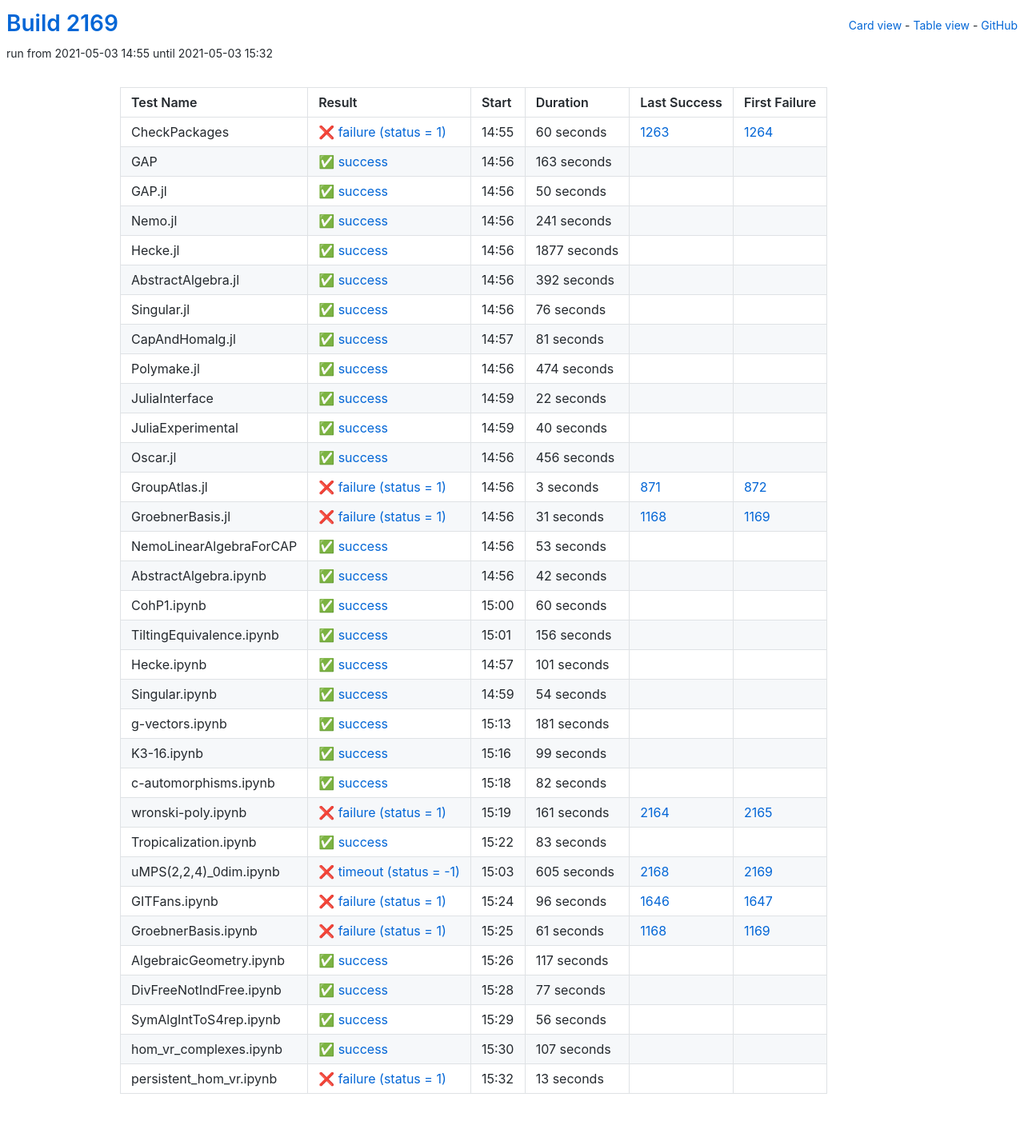
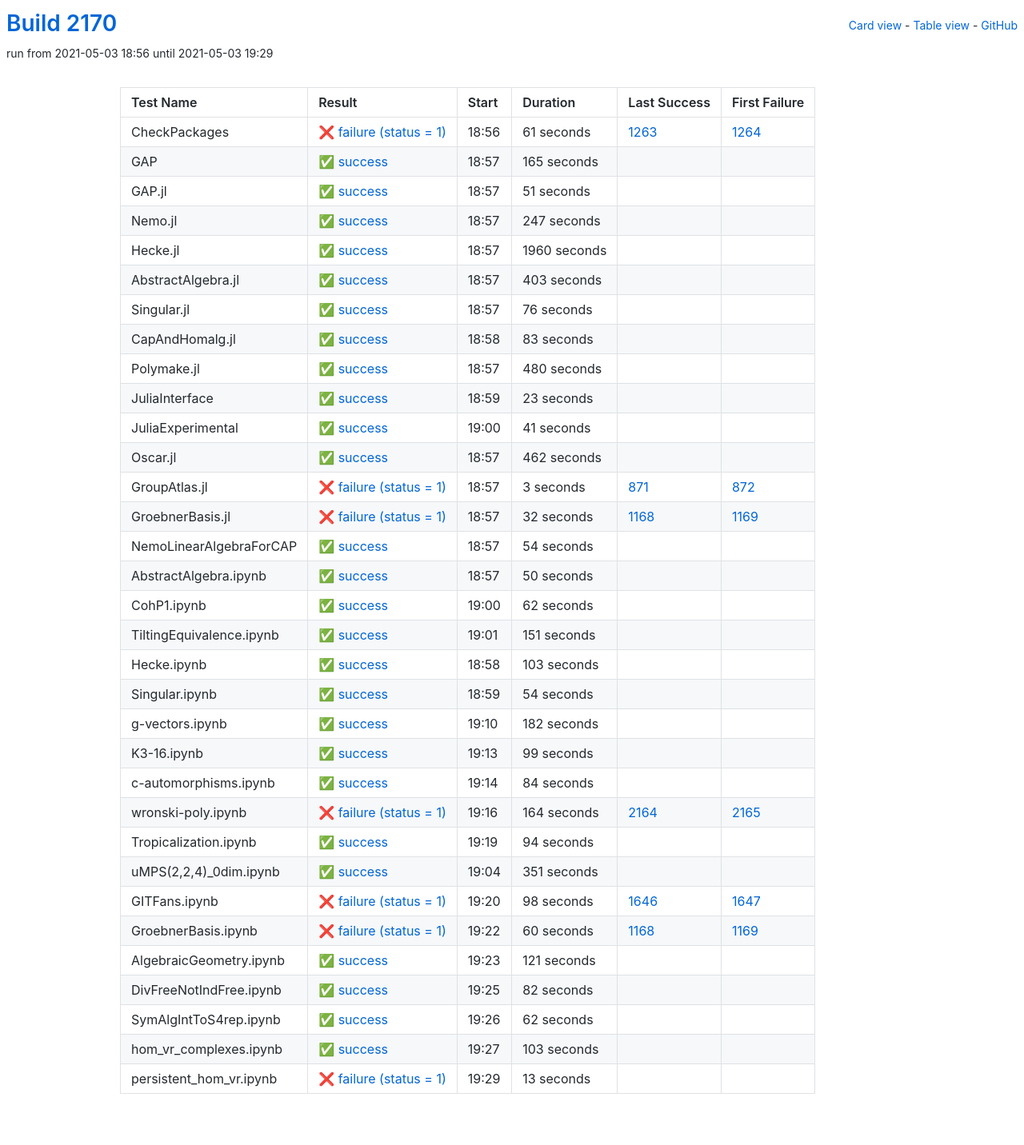
Before and after one commit to oscar-system/oscar-ci-status-stable, a Jekyll site: the page built from table.html, in a window 1280 px wide. Shown: the whole page at 80% size. Built offline with Jekyll 4.4.1, drawn with Linux system fonts in a browser that asks for light colours.

Commit message:
Build #2170

```diff
--- a/_data/ci.yml
+++ b/_data/ci.yml
@@ -1,6 +1,6 @@
 ---
-build: 2169
-build_url: https://oscarci.mathematik.uni-kl.de/job/oscar-stable/2169/
+build: 2170
+build_url: https://oscarci.mathematik.uni-kl.de/job/oscar-stable/2170/
 job: oscar-stable
 organization: oscar-system
 repo: oscar-ci-status-stable
@@ -8,80 +8,80 @@ repourl: https://github.com/oscar-system/oscar-ci-status-stable
 tests:
 - name: CheckPackages
   id: checkpackages
-  log: https://oscarci.mathematik.uni-kl.de/job/oscar-stable/2169/artifact/logs/build-2169/CheckPackages.log
-  start: 2021-05-03 14:55
+  log: https://oscarci.mathematik.uni-kl.de/job/oscar-stable/2170/artifact/logs/build-2170/CheckPackages.log
+  start: 2021-05-03 18:56
   success: false
   exitcode: 1
   status: failure
-  duration: 60
+  duration: 61
   last_success: 1263
   last_success_url: https://oscarci.mathematik.uni-kl.de/job/oscar-stable/1263/
   first_failure: 1264
   first_failure_url: https://oscarci.mathematik.uni-kl.de/job/oscar-stable/1264/
 - name: GAP
   id: gap
-  log: https://oscarci.mathematik.uni-kl.de/job/oscar-stable/2169/artifact/logs/build-2169/GAP.log
-  start: 2021-05-03 14:56
+  log: https://oscarci.mathematik.uni-kl.de/job/oscar-stable/2170/artifact/logs/build-2170/GAP.log
+  start: 2021-05-03 18:57
   success: true
   exitcode: 0
   status: success
-  duration: 163
+  duration: 165
   last_success: false
   last_success_url:
   first_failure: false
   first_failure_url:
 - name: GAP.jl
   id: gap-jl
-  log: https://oscarci.mathematik.uni-kl.de/job/oscar-stable/2169/artifact/logs/build-2169/GAP.jl.log
-  start: 2021-05-03 14:56
+  log: https://oscarci.mathematik.uni-kl.de/job/oscar-stable/2170/artifact/logs/build-2170/GAP.jl.log
+  start: 2021-05-03 18:57
   success: true
   exitcode: 0
   status: success
-  duration: 50
+  duration: 51
   last_success: false
   last_success_url:
   first_failure: false
   first_failure_url:
 - name: Nemo.jl
   id: nemo-jl
-  log: https://oscarci.mathematik.uni-kl.de/job/oscar-stable/2169/artifact/logs/build-2169/Nemo.jl.log
-  start: 2021-05-03 14:56
+  log: https://oscarci.mathematik.uni-kl.de/job/oscar-stable/2170/artifact/logs/build-2170/Nemo.jl.log
+  start: 2021-05-03 18:57
   success: true
   exitcode: 0
   status: success
-  duration: 241
+  duration: 247
   last_success: false
   last_success_url:
   first_failure: false
   first_failure_url:
 - name: Hecke.jl
   id: hecke-jl
-  log: https://oscarci.mathematik.uni-kl.de/job/oscar-stable/2169/artifact/logs/build-2169/Hecke.jl.log
-  start: 2021-05-03 14:56
+  log: https://oscarci.mathematik.uni-kl.de/job/oscar-stable/2170/artifact/logs/build-2170/Hecke.jl.log
+  start: 2021-05-03 18:57
   success: true
   exitcode: 0
   status: success
-  duration: 1877
+  duration: 1960
   last_success: false
   last_success_url:
   first_failure: false
   first_failure_url:
 - name: AbstractAlgebra.jl
   id: abstractalgebra-jl
-  log: https://oscarci.mathematik.uni-kl.de/job/oscar-stable/2169/artifact/logs/build-2169/AbstractAlgebra.jl.log
-  start: 2021-05-03 14:56
+  log: https://oscarci.mathematik.uni-kl.de/job/oscar-stable/2170/artifact/logs/build-2170/AbstractAlgebra.jl.log
+  start: 2021-05-03 18:57
   success: true
   exitcode: 0
   status: success
-  duration: 392
+  duration: 403
   last_success: false
   last_success_url:
   first_failure: false
   first_failure_url:
 - name: Singular.jl
   id: singular-jl
-  log: https://oscarci.mathematik.uni-kl.de/job/oscar-stable/2169/artifact/logs/build-2169/Singular.jl.log
-  start: 2021-05-03 14:56
+  log: https://oscarci.mathematik.uni-kl.de/job/oscar-stable/2170/artifact/logs/build-2170/Singular.jl.log
+  start: 2021-05-03 18:57
   success: true
   exitcode: 0
   status: success
@@ -92,68 +92,68 @@ tests:
   first_failure_url:
 - name: CapAndHomalg.jl
   id: capandhomalg-jl
-  log: https://oscarci.mathematik.uni-kl.de/job/oscar-stable/2169/artifact/logs/build-2169/CapAndHomalg.jl.log
-  start: 2021-05-03 14:57
+  log: https://oscarci.mathematik.uni-kl.de/job/oscar-stable/2170/artifact/logs/build-2170/CapAndHomalg.jl.log
+  start: 2021-05-03 18:58
   success: true
   exitcode: 0
   status: success
-  duration: 81
+  duration: 83
   last_success: false
   last_success_url:
   first_failure: false
   first_failure_url:
 - name: Polymake.jl
   id: polymake-jl
-  log: https://oscarci.mathematik.uni-kl.de/job/oscar-stable/2169/artifact/logs/build-2169/Polymake.jl.log
-  start: 2021-05-03 14:56
+  log: https://oscarci.mathematik.uni-kl.de/job/oscar-stable/2170/artifact/logs/build-2170/Polymake.jl.log
+  start: 2021-05-03 18:57
   success: true
   exitcode: 0
   status: success
-  duration: 474
+  duration: 480
   last_success: false
   last_success_url:
   first_failure: false
   first_failure_url:
 - name: JuliaInterface
   id: juliainterface
-  log: https://oscarci.mathematik.uni-kl.de/job/oscar-stable/2169/artifact/logs/build-2169/JuliaInterface.log
-  start: 2021-05-03 14:59
+  log: https://oscarci.mathematik.uni-kl.de/job/oscar-stable/2170/artifact/logs/build-2170/JuliaInterface.log
+  start: 2021-05-03 18:59
   success: true
   exitcode: 0
   status: success
-  duration: 22
+  duration: 23
   last_success: false
   last_success_url:
   first_failure: false
   first_failure_url:
 - name: JuliaExperimental
   id: juliaexperimental
-  log: https://oscarci.mathematik.uni-kl.de/job/oscar-stable/2169/artifact/logs/build-2169/JuliaExperimental.log
-  start: 2021-05-03 14:59
+  log: https://oscarci.mathematik.uni-kl.de/job/oscar-stable/2170/artifact/logs/build-2170/JuliaExperimental.log
+  start: 2021-05-03 19:00
   success: true
   exitcode: 0
   status: success
-  duration: 40
+  duration: 41
   last_success: false
   last_success_url:
   first_failure: false
   first_failure_url:
 - name: Oscar.jl
   id: oscar-jl
-  log: https://oscarci.mathematik.uni-kl.de/job/oscar-stable/2169/artifact/logs/build-2169/Oscar.jl.log
-  start: 2021-05-03 14:56
+  log: https://oscarci.mathematik.uni-kl.de/job/oscar-stable/2170/artifact/logs/build-2170/Oscar.jl.log
+  start: 2021-05-03 18:57
   success: true
   exitcode: 0
   status: success
-  duration: 456
+  duration: 462
   last_success: false
   last_success_url:
   first_failure: false
   first_failure_url:
 - name: GroupAtlas.jl
   id: groupatlas-jl
-  log: https://oscarci.mathematik.uni-kl.de/job/oscar-stable/2169/artifact/logs/build-2169/GroupAtlas.jl.log
-  start: 2021-05-03 14:56
+  log: https://oscarci.mathematik.uni-kl.de/job/oscar-stable/2170/artifact/logs/build-2170/GroupAtlas.jl.log
+  start: 2021-05-03 18:57
   success: false
   exitcode: 1
   status: failure
@@ -164,80 +164,80 @@ tests:
   first_failure_url: https://oscarci.mathematik.uni-kl.de/job/oscar-stable/872/
 - name: GroebnerBasis.jl
   id: groebnerbasis-jl
-  log: https://oscarci.mathematik.uni-kl.de/job/oscar-stable/2169/artifact/logs/build-2169/GroebnerBasis.jl.log
-  start: 2021-05-03 14:56
+  log: https://oscarci.mathematik.uni-kl.de/job/oscar-stable/2170/artifact/logs/build-2170/GroebnerBasis.jl.log
+  start: 2021-05-03 18:57
   success: false
   exitcode: 1
   status: failure
-  duration: 31
+  duration: 32
   last_success: 1168
   last_success_url: https://oscarci.mathematik.uni-kl.de/job/oscar-stable/1168/
   first_failure: 1169
   first_failure_url: https://oscarci.mathematik.uni-kl.de/job/oscar-stable/1169/
 - name: NemoLinearAlgebraForCAP
   id: nemolinearalgebraforcap
-  log: https://oscarci.mathematik.uni-kl.de/job/oscar-stable/2169/artifact/logs/build-2169/NemoLinearAlgebraForCAP.log
-  start: 2021-05-03 14:56
+  log: https://oscarci.mathematik.uni-kl.de/job/oscar-stable/2170/artifact/logs/build-2170/NemoLinearAlgebraForCAP.log
+  start: 2021-05-03 18:57
   success: true
   exitcode: 0
   status: success
-  duration: 53
+  duration: 54
   last_success: false
   last_success_url:
   first_failure: false
   first_failure_url:
 - name: AbstractAlgebra.ipynb
   id: abstractalgebra-ipynb
-  log: https://oscarci.mathematik.uni-kl.de/job/oscar-stable/2169/artifact/logs/build-2169/AbstractAlgebra.ipynb.log
-  start: 2021-05-03 14:56
+  log: https://oscarci.mathematik.uni-kl.de/job/oscar-stable/2170/artifact/logs/build-2170/AbstractAlgebra.ipynb.log
+  start: 2021-05-03 18:57
   success: true
   exitcode: 0
   status: success
-  duration: 42
+  duration: 50
   last_success: false
   last_success_url:
   first_failure: false
   first_failure_url:
 - name: CohP1.ipynb
   id: cohp1-ipynb
-  log: https://oscarci.mathematik.uni-kl.de/job/oscar-stable/2169/artifact/logs/build-2169/CohP1.ipynb.log
-  start: 2021-05-03 15:00
+  log: https://oscarci.mathematik.uni-kl.de/job/oscar-stable/2170/artifact/logs/build-2170/CohP1.ipynb.log
+  start: 2021-05-03 19:00
   success: true
   exitcode: 0
   status: success
-  duration: 60
+  duration: 62
   last_success: false
   last_success_url:
   first_failure: false
   first_failure_url:
 - name: TiltingEquivalence.ipynb
   id: tiltingequivalence-ipynb
-  log: https://oscarci.mathematik.uni-kl.de/job/oscar-stable/2169/artifact/logs/build-2169/TiltingEquivalence.ipynb.log
-  start: 2021-05-03 15:01
+  log: https://oscarci.mathematik.uni-kl.de/job/oscar-stable/2170/artifact/logs/build-2170/TiltingEquivalence.ipynb.log
+  start: 2021-05-03 19:01
   success: true
   exitcode: 0
   status: success
-  duration: 156
+  duration: 151
   last_success: false
   last_success_url:
   first_failure: false
   first_failure_url:
 - name: Hecke.ipynb
   id: hecke-ipynb
-  log: https://oscarci.mathematik.uni-kl.de/job/oscar-stable/2169/artifact/logs/build-2169/Hecke.ipynb.log
-  start: 2021-05-03 14:57
+  log: https://oscarci.mathematik.uni-kl.de/job/oscar-stable/2170/artifact/logs/build-2170/Hecke.ipynb.log
+  start: 2021-05-03 18:58
   success: true
   exitcode: 0
   status: success
-  duration: 101
+  duration: 103
   last_success: false
   last_success_url:
   first_failure: false
   first_failure_url:
 - name: Singular.ipynb
   id: singular-ipynb
-  log: https://oscarci.mathematik.uni-kl.de/job/oscar-stable/2169/artifact/logs/build-2169/Singular.ipynb.log
-  start: 2021-05-03 14:59
+  log: https://oscarci.mathematik.uni-kl.de/job/oscar-stable/2170/artifact/logs/build-2170/Singular.ipynb.log
+  start: 2021-05-03 18:59
   success: true
   exitcode: 0
   status: success
@@ -248,20 +248,20 @@ tests:
   first_failure_url:
 - name: g-vectors.ipynb
   id: g-vectors-ipynb
-  log: https://oscarci.mathematik.uni-kl.de/job/oscar-stable/2169/artifact/logs/build-2169/g-vectors.ipynb.log
-  start: 2021-05-03 15:13
+  log: https://oscarci.mathematik.uni-kl.de/job/oscar-stable/2170/artifact/logs/build-2170/g-vectors.ipynb.log
+  start: 2021-05-03 19:10
   success: true
   exitcode: 0
   status: success
-  duration: 181
+  duration: 182
   last_success: false
   last_success_url:
   first_failure: false
   first_failure_url:
 - name: K3-16.ipynb
   id: k3-16-ipynb
-  log: https://oscarci.mathematik.uni-kl.de/job/oscar-stable/2169/artifact/logs/build-2169/K3-16.ipynb.log
-  start: 2021-05-03 15:16
+  log: https://oscarci.mathematik.uni-kl.de/job/oscar-stable/2170/artifact/logs/build-2170/K3-16.ipynb.log
+  start: 2021-05-03 19:13
   success: true
   exitcode: 0
   status: success
@@ -272,8 +272,92 @@ tests:
   first_failure_url:
 - name: c-automorphisms.ipynb
   id: c-automorphisms-ipynb
-  log: https://oscarci.mathematik.uni-kl.de/job/oscar-stable/2169/artifact/logs/build-2169/c-automorphisms.ipynb.log
-  start: 2021-05-03 15:18
+  log: https://oscarci.mathematik.uni-kl.de/job/oscar-stable/2170/artifact/logs/build-2170/c-automorphisms.ipynb.log
+  start: 2021-05-03 19:14
+  success: true
+  exitcode: 0
+  status: success
+  duration: 84
+  last_success: false
+  last_success_url:
+  first_failure: false
+  first_failure_url:
+- name: wronski-poly.ipynb
+  id: wronski-poly-ipynb
+  log: https://oscarci.mathematik.uni-kl.de/job/oscar-stable/2170/artifact/logs/build-2170/wronski-poly.ipynb.log
+  start: 2021-05-03 19:16
+  success: false
+  exitcode: 1
+  status: failure
+  duration: 164
+  last_success: 2164
+  last_success_url: https://oscarci.mathematik.uni-kl.de/job/oscar-stable/2164/
+  first_failure: 2165
+  first_failure_url: https://oscarci.mathematik.uni-kl.de/job/oscar-stable/2165/
+- name: Tropicalization.ipynb
+  id: tropicalization-ipynb
+  log: https://oscarci.mathematik.uni-kl.de/job/oscar-stable/2170/artifact/logs/build-2170/Tropicalization.ipynb.log
+  start: 2021-05-03 19:19
+  success: true
+  exitcode: 0
+  status: success
+  duration: 94
+  last_success: false
+  last_success_url:
+  first_failure: false
+  first_failure_url:
+- name: uMPS(2,2,4)_0dim.ipynb
+  id: umps-2-2-4-0dim-ipynb
+  log: https://oscarci.mathematik.uni-kl.de/job/oscar-stable/2170/artifact/logs/build-2170/uMPS-2-2-4-_0dim.ipynb.log
+  start: 2021-05-03 19:04
+  success: true
+  exitcode: 0
+  status: success
+  duration: 351
+  last_success: false
+  last_success_url:
+  first_failure: false
+  first_failure_url:
+- name: GITFans.ipynb
+  id: gitfans-ipynb
+  log: https://oscarci.mathematik.uni-kl.de/job/oscar-stable/2170/artifact/logs/build-2170/GITFans.ipynb.log
+  start: 2021-05-03 19:20
+  success: false
+  exitcode: 1
+  status: failure
+  duration: 98
+  last_success: 1646
+  last_success_url: https://oscarci.mathematik.uni-kl.de/job/oscar-stable/1646/
+  first_failure: 1647
+  first_failure_url: https://oscarci.mathematik.uni-kl.de/job/oscar-stable/1647/
+- name: GroebnerBasis.ipynb
+  id: groebnerbasis-ipynb
+  log: https://oscarci.mathematik.uni-kl.de/job/oscar-stable/2170/artifact/logs/build-2170/GroebnerBasis.ipynb.log
+  start: 2021-05-03 19:22
+  success: false
+  exitcode: 1
+  status: failure
+  duration: 60
+  last_success: 1168
+  last_success_url: https://oscarci.mathematik.uni-kl.de/job/oscar-stable/1168/
+  first_failure: 1169
+  first_failure_url: https://oscarci.mathematik.uni-kl.de/job/oscar-stable/1169/
+- name: AlgebraicGeometry.ipynb
+  id: algebraicgeometry-ipynb
+  log: https://oscarci.mathematik.uni-kl.de/job/oscar-stable/2170/artifact/logs/build-2170/AlgebraicGeometry.ipynb.log
+  start: 2021-05-03 19:23
+  success: true
+  exitcode: 0
+  status: success
+  duration: 121
+  last_success: false
+  last_success_url:
+  first_failure: false
+  first_failure_url:
+- name: DivFreeNotIndFree.ipynb
+  id: divfreenotindfree-ipynb
+  log: https://oscarci.mathematik.uni-kl.de/job/oscar-stable/2170/artifact/logs/build-2170/DivFreeNotIndFree.ipynb.log
+  start: 2021-05-03 19:25
   success: true
   exitcode: 0
   status: success
@@ -282,118 +366,34 @@ tests:
   last_success_url:
   first_failure: false
   first_failure_url:
-- name: wronski-poly.ipynb
-  id: wronski-poly-ipynb
-  log: https://oscarci.mathematik.uni-kl.de/job/oscar-stable/2169/artifact/logs/build-2169/wronski-poly.ipynb.log
-  start: 2021-05-03 15:19
-  success: false
-  exitcode: 1
-  status: failure
-  duration: 161
-  last_success: 2164
-  last_success_url: https://oscarci.mathematik.uni-kl.de/job/oscar-stable/2164/
-  first_failure: 2165
-  first_failure_url: https://oscarci.mathematik.uni-kl.de/job/oscar-stable/2165/
-- name: Tropicalization.ipynb
-  id: tropicalization-ipynb
-  log: https://oscarci.mathematik.uni-kl.de/job/oscar-stable/2169/artifact/logs/build-2169/Tropicalization.ipynb.log
-  start: 2021-05-03 15:22
+- name: SymAlgIntToS4rep.ipynb
+  id: symalginttos4rep-ipynb
+  log: https://oscarci.mathematik.uni-kl.de/job/oscar-stable/2170/artifact/logs/build-2170/SymAlgIntToS4rep.ipynb.log
+  start: 2021-05-03 19:26
   success: true
   exitcode: 0
   status: success
-  duration: 83
-  last_success: false
-  last_success_url:
-  first_failure: false
-  first_failure_url:
-- name: uMPS(2,2,4)_0dim.ipynb
-  id: umps-2-2-4-0dim-ipynb
-  log: https://oscarci.mathematik.uni-kl.de/job/oscar-stable/2169/artifact/logs/build-2169/uMPS-2-2-4-_0dim.ipynb.log
-  start: 2021-05-03 15:03
-  success: false
-  exitcode: -1
-  status: timeout
-  duration: 605
-  last_success: 2168
-  last_success_url: https://oscarci.mathematik.uni-kl.de/job/oscar-stable/2168/
-  first_failure: 2169
-  first_failure_url: https://oscarci.mathematik.uni-kl.de/job/oscar-stable/2169/
-- name: GITFans.ipynb
-  id: gitfans-ipynb
-  log: https://oscarci.mathematik.uni-kl.de/job/oscar-stable/2169/artifact/logs/build-2169/GITFans.ipynb.log
-  start: 2021-05-03 15:24
-  success: false
-  exitcode: 1
-  status: failure
-  duration: 96
-  last_success: 1646
-  last_success_url: https://oscarci.mathematik.uni-kl.de/job/oscar-stable/1646/
-  first_failure: 1647
-  first_failure_url: https://oscarci.mathematik.uni-kl.de/job/oscar-stable/1647/
-- name: GroebnerBasis.ipynb
-  id: groebnerbasis-ipynb
-  log: https://oscarci.mathematik.uni-kl.de/job/oscar-stable/2169/artifact/logs/build-2169/GroebnerBasis.ipynb.log
-  start: 2021-05-03 15:25
-  success: false
-  exitcode: 1
-  status: failure
-  duration: 61
-  last_success: 1168
-  last_success_url: https://oscarci.mathematik.uni-kl.de/job/oscar-stable/1168/
-  first_failure: 1169
-  first_failure_url: https://oscarci.mathematik.uni-kl.de/job/oscar-stable/1169/
-- name: AlgebraicGeometry.ipynb
-  id: algebraicgeometry-ipynb
-  log: https://oscarci.mathematik.uni-kl.de/job/oscar-stable/2169/artifact/logs/build-2169/AlgebraicGeometry.ipynb.log
-  start: 2021-05-03 15:26
-  success: true
-  exitcode: 0
-  status: success
-  duration: 117
-  last_success: false
-  last_success_url:
-  first_failure: false
-  first_failure_url:
-- name: DivFreeNotIndFree.ipynb
-  id: divfreenotindfree-ipynb
-  log: https://oscarci.mathematik.uni-kl.de/job/oscar-stable/2169/artifact/logs/build-2169/DivFreeNotIndFree.ipynb.log
-  start: 2021-05-03 15:28
-  success: true
-  exitcode: 0
-  status: success
-  duration: 77
-  last_success: false
-  last_success_url:
-  first_failure: false
-  first_failure_url:
-- name: SymAlgIntToS4rep.ipynb
-  id: symalginttos4rep-ipynb
-  log: https://oscarci.mathematik.uni-kl.de/job/oscar-stable/2169/artifact/logs/build-2169/SymAlgIntToS4rep.ipynb.log
-  start: 2021-05-03 15:29
-  success: true
-  exitcode: 0
-  status: success
-  duration: 56
+  duration: 62
   last_success: false
   last_success_url:
   first_failure: false
   first_failure_url:
 - name: hom_vr_complexes.ipynb
   id: hom-vr-complexes-ipynb
-  log: https://oscarci.mathematik.uni-kl.de/job/oscar-stable/2169/artifact/logs/build-2169/hom_vr_complexes.ipynb.log
-  start: 2021-05-03 15:30
+  log: https://oscarci.mathematik.uni-kl.de/job/oscar-stable/2170/artifact/logs/build-2170/hom_vr_complexes.ipynb.log
+  start: 2021-05-03 19:27
   success: true
   exitcode: 0
   status: success
-  duration: 107
+  duration: 103
   last_success: false
   last_success_url:
   first_failure: false
   first_failure_url:
 - name: persistent_hom_vr.ipynb
   id: persistent-hom-vr-ipynb
-  log: https://oscarci.mathematik.uni-kl.de/job/oscar-stable/2169/artifact/logs/build-2169/persistent_hom_vr.ipynb.log
-  start: 2021-05-03 15:32
+  log: https://oscarci.mathematik.uni-kl.de/job/oscar-stable/2170/artifact/logs/build-2170/persistent_hom_vr.ipynb.log
+  start: 2021-05-03 19:29
   success: false
   exitcode: 1
   status: failure
```
Also changed, not shown: README.md.
